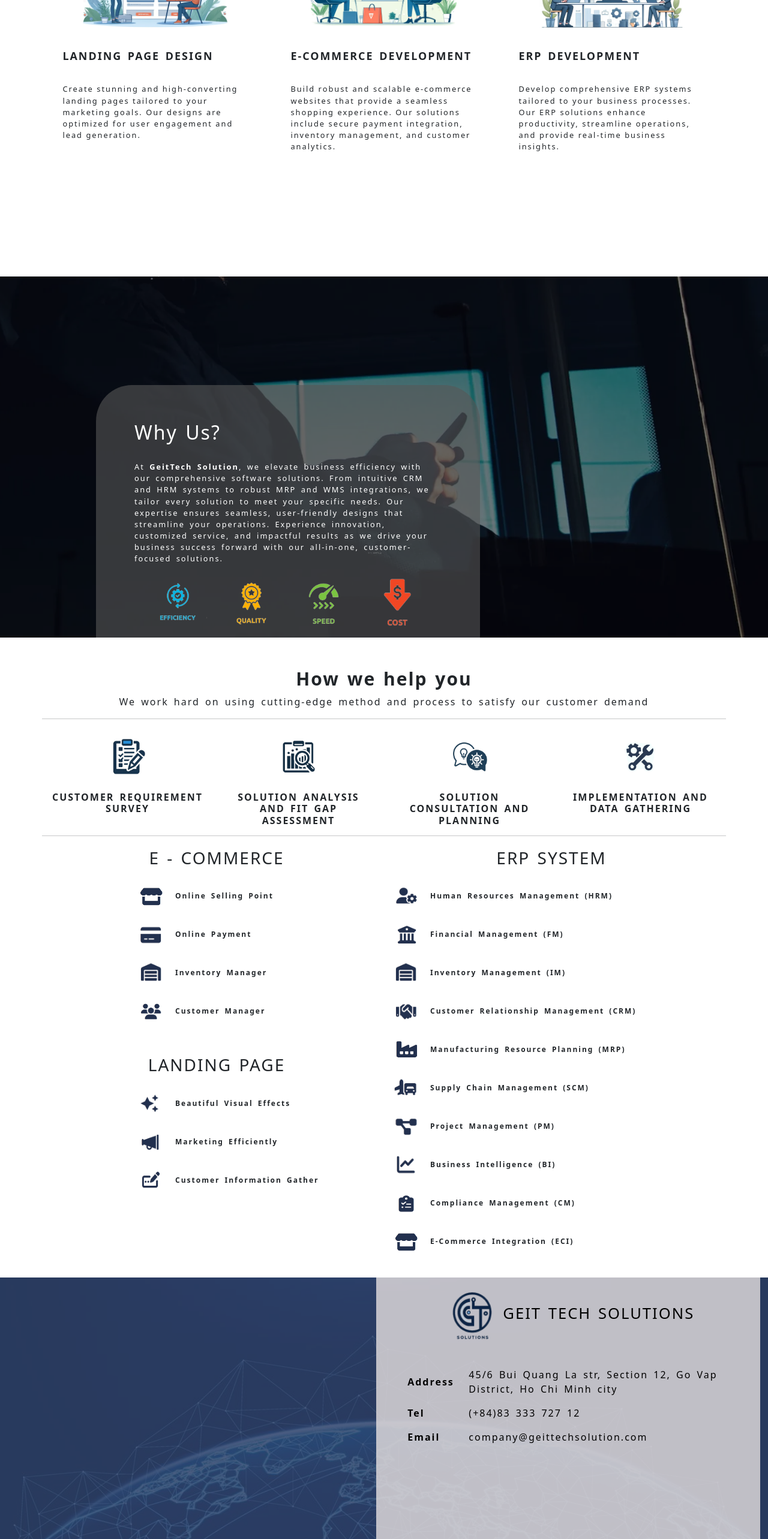
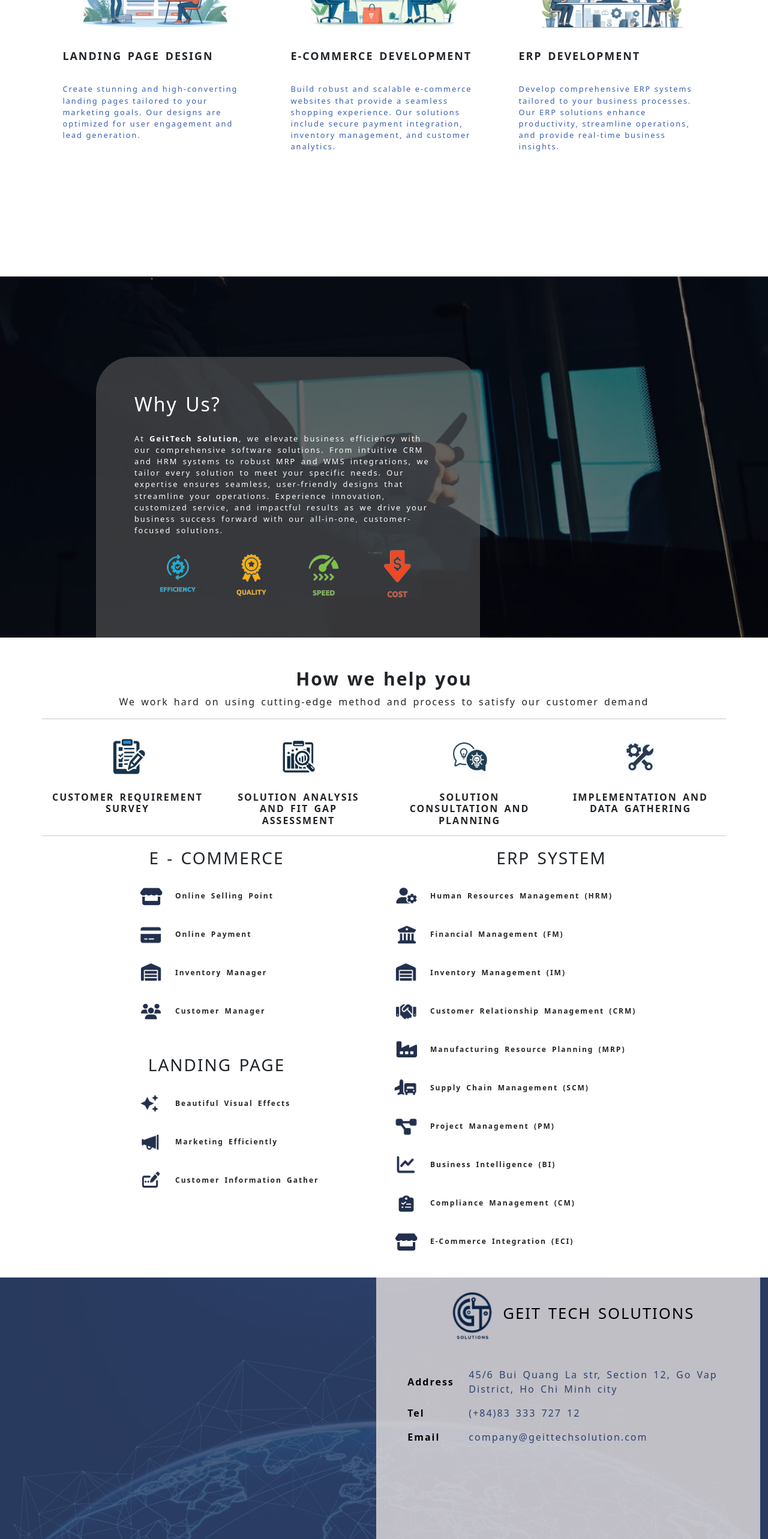
Before and after one commit to GeiT-Tech-Solutions/landing-page, a React (Create React App) app: page / in a window 1280 px wide. Shown: the part 1000-3566 px from the top of the page at 60% size. Built offline with nearby package versions, Linux system fonts and the light colour scheme.

Commit message:
fix color, link footer, whyus content

```diff
--- a/src/assets/styles/components/CarouselHeader.scss
+++ b/src/assets/styles/components/CarouselHeader.scss
@@ -4,6 +4,7 @@
 
   .carousel-indicators {
         right: 80%;
+        // left: 0;
   }
 
   .carousel-item {
--- a/src/assets/styles/components/Footer.scss
+++ b/src/assets/styles/components/Footer.scss
@@ -54,6 +54,11 @@
         .contact-footer {
             p{
                 font-size: 1rem;
+                a{
+                    text-decoration: none;
+                    color: #2c416c;
+                }
+
             }
             .contact-footer-para {
                 margin-left: 1vw;
--- a/src/assets/styles/components/SectionWhy.scss
+++ b/src/assets/styles/components/SectionWhy.scss
@@ -26,7 +26,6 @@ $breakpoint-safari-big: 2560px;
         color: white;
         position: absolute;
         width: 50%;
-        height: 70%;
         bottom: 0;
         padding: 4.7vw 5%;
         margin-left: 12.5%;
@@ -47,7 +46,7 @@ $breakpoint-safari-big: 2560px;
         .why-icons {
             display: flex;
             justify-content: space-evenly;
-
+            height: 70%;
             img {
                 width: 18%;
             }
--- a/src/assets/styles/custom.scss
+++ b/src/assets/styles/custom.scss
@@ -32,3 +32,7 @@
         border: 1px solid rgba($color: #000000, $alpha: 0.2) !important;
     }
 }
+
+.para-dark-blue{
+    color: #385FB0;
+}
--- a/src/components/Footer.js
+++ b/src/components/Footer.js
@@ -27,8 +27,10 @@ const Footer = () => (
                 <strong>Address</strong>
               </p>
               <p className="contact-footer-para col-10">
+                <a href="#">
                   45/6 Bui Quang La str, Section 12, Go Vap District, Ho Chi Minh
-                  city{" "}
+                  city
+                </a>
               </p>
             </div>
 
@@ -36,7 +38,11 @@ const Footer = () => (
               <p className="col-2">
                 <strong>Tel</strong>
               </p>
-                <p className="contact-footer-para col-10"> (+84)83 333 727 12</p>
+              <p className="contact-footer-para col-10">
+              <a href="#">
+              (+84)83 333 727 12
+              </a>
+              </p>
             </div>
 
             <div className="col d-flex align-items-center contact-footer">
@@ -44,7 +50,9 @@ const Footer = () => (
                 <strong>Email</strong>
               </p>
               <p className="contact-footer-para col-10">
+                <a href="#">
                 company@geittechsolution.com
+                </a>
               </p>
             </div>
           </div>
--- a/src/components/SectionService.js
+++ b/src/components/SectionService.js
@@ -25,7 +25,7 @@ const SectionService = () => {
               <img className="card-img-top" src={sv2} />
               <div className="card-body">
                 <h4>Landing Page Design</h4>
-                <p className="card-text">
+                <p className="card-text para-dark-blue">
                   Create stunning and high-converting landing pages tailored to
                   your marketing goals. Our designs are optimized for user
                   engagement and lead generation.
@@ -38,7 +38,7 @@ const SectionService = () => {
               <img className="card-img-top" src={sv1} />
               <div className="card-body">
                 <h4>E-commerce Development</h4>
-                <p className="card-text">
+                <p className="card-text para-dark-blue">
                   Build robust and scalable e-commerce websites that provide a
                   seamless shopping experience. Our solutions include secure
                   payment integration, inventory management, and customer
@@ -52,7 +52,7 @@ const SectionService = () => {
               <img className=" card-img-top" src={sv3} />
               <div className="card-body">
                 <h4>ERP Development</h4>
-                <p className="card-text">
+                <p className="card-text para-dark-blue">
                   Develop comprehensive ERP systems tailored to your business
                   processes. Our ERP solutions enhance productivity, streamline
                   operations, and provide real-time business insights.
```
Lines whose indentation alone changed are shown as unchanged.
